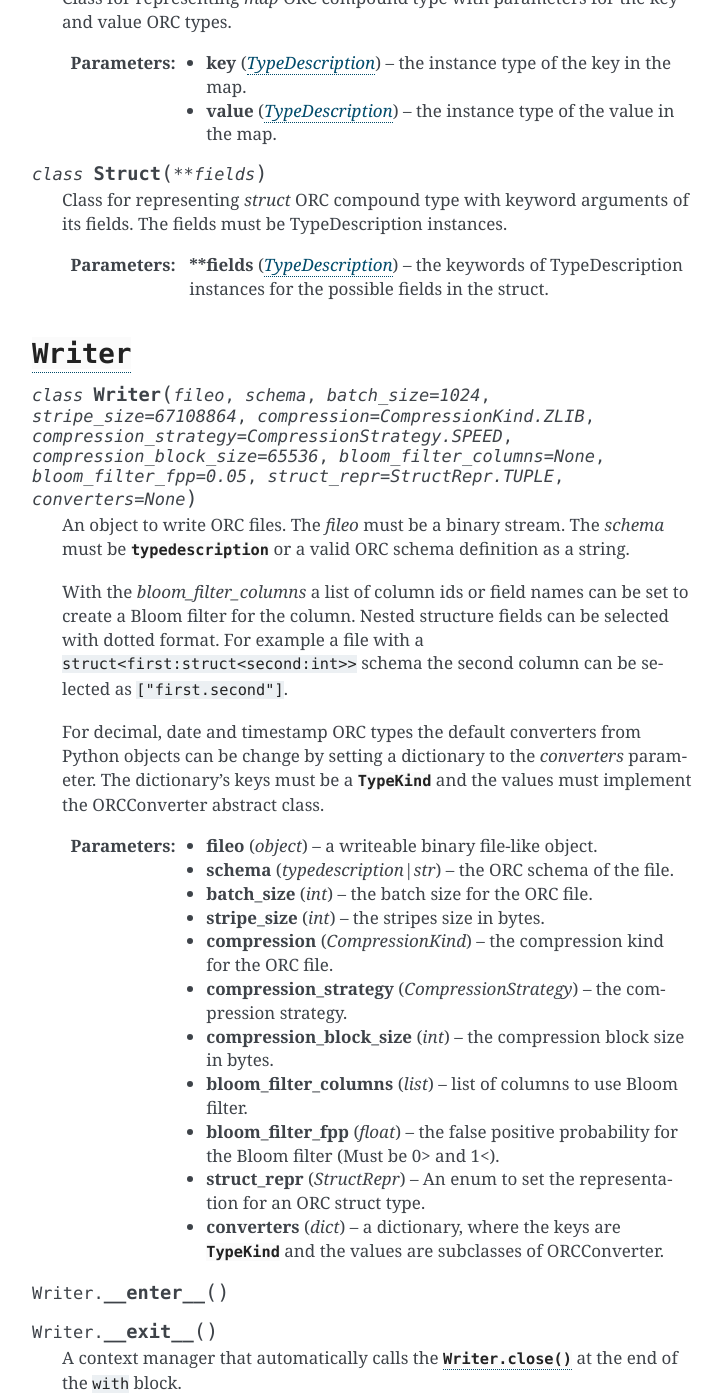
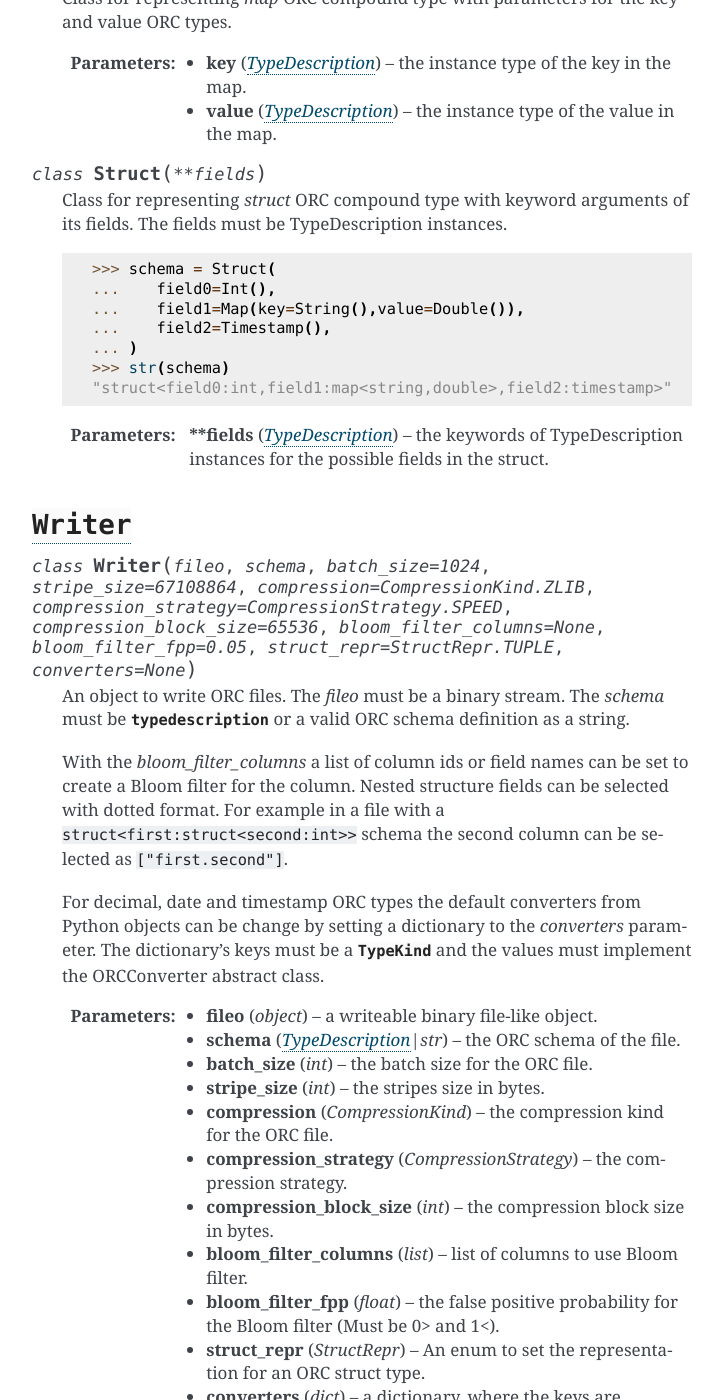
Before and after one commit to noirello/pyorc, a Sphinx documentation site: the page built from docs/api.rst, in a window 1280 px wide and 1400 px high, scrolled down 5694 px. Shown: the whole window, without its empty margins (388-1111 px from the left). Built offline with Sphinx 7.4.7, drawn with Linux system fonts in a browser that asks for light colours.

Commit message:
Small doc update

```diff
--- a/docs/api.rst
+++ b/docs/api.rst
@@ -317,6 +317,14 @@ API documentation
     Class for representing `struct` ORC compound type with keyword arguments
     of its fields. The fields must be TypeDescription instances.
 
+    >>> schema = Struct(
+    ...    field0=Int(),
+    ...    field1=Map(key=String(),value=Double()),
+    ...    field2=Timestamp(),
+    ... )
+    >>> str(schema)
+    "struct<field0:int,field1:map<string,double>,field2:timestamp>"
+
     :param TypeDescription \**fields: the keywords of TypeDescription
         instances for the possible fields in the struct.
 
@@ -336,8 +344,8 @@ API documentation
 
     With the `bloom_filter_columns` a list of column ids or field names
     can be set to create a Bloom filter for the column. Nested structure
-    fields can be selected with dotted format. For example a file with a
-    ``struct<first:struct<second:int>>`` schema the second column can be
+    fields can be selected with dotted format. For example in a file with
+    a ``struct<first:struct<second:int>>`` schema the second column can be
     selected as ``["first.second"]``.
 
     For decimal, date and timestamp ORC types the default converters from
@@ -346,7 +354,7 @@ API documentation
     values must implement the ORCConverter abstract class.
 
     :param object fileo: a writeable binary file-like object.
-    :param typedescription|str schema: the ORC schema of the file.
+    :param TypeDescription|str schema: the ORC schema of the file.
     :param int batch_size: the batch size for the ORC file.
     :param int stripe_size: the stripes size in bytes.
     :param CompressionKind compression: the compression kind for the ORC
```
